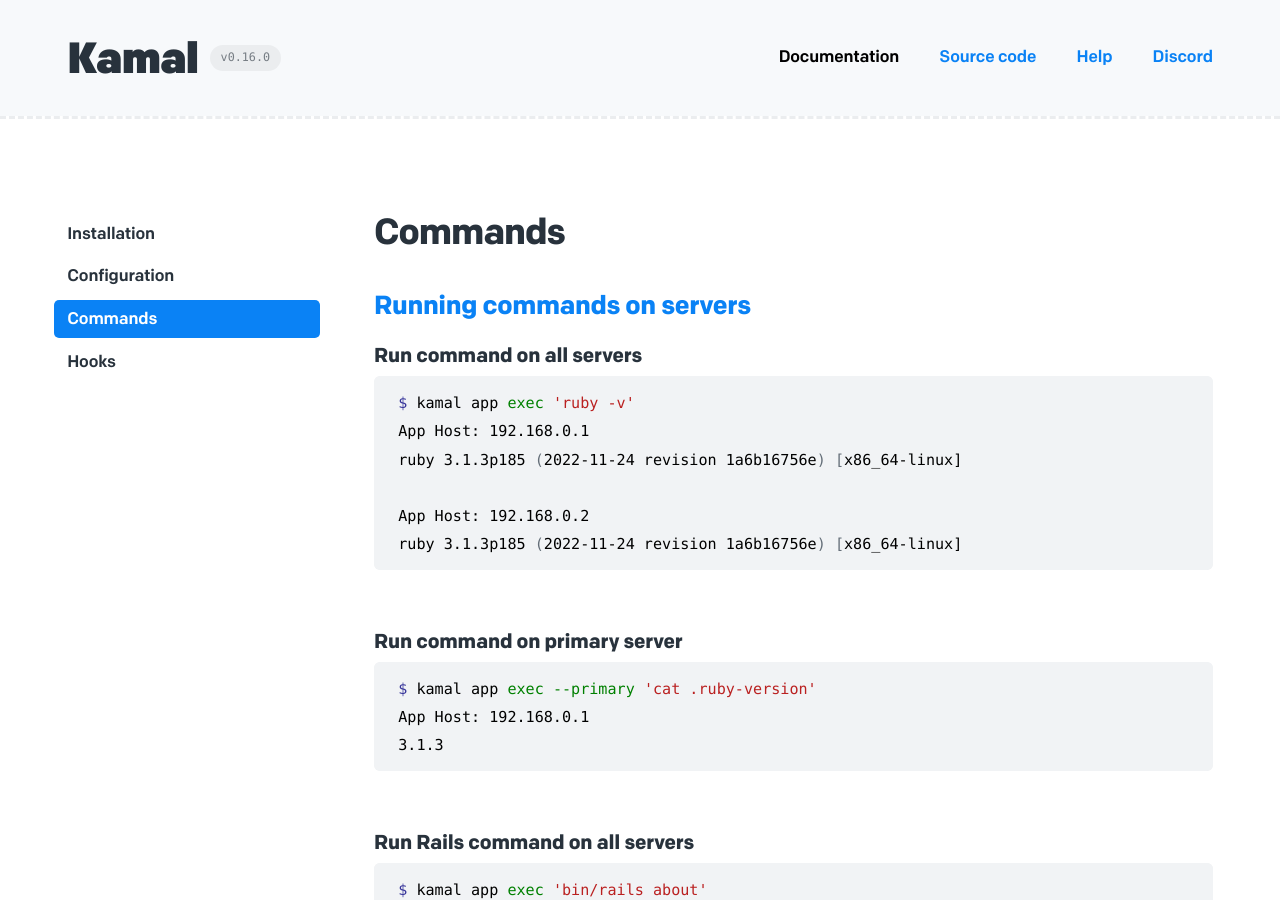
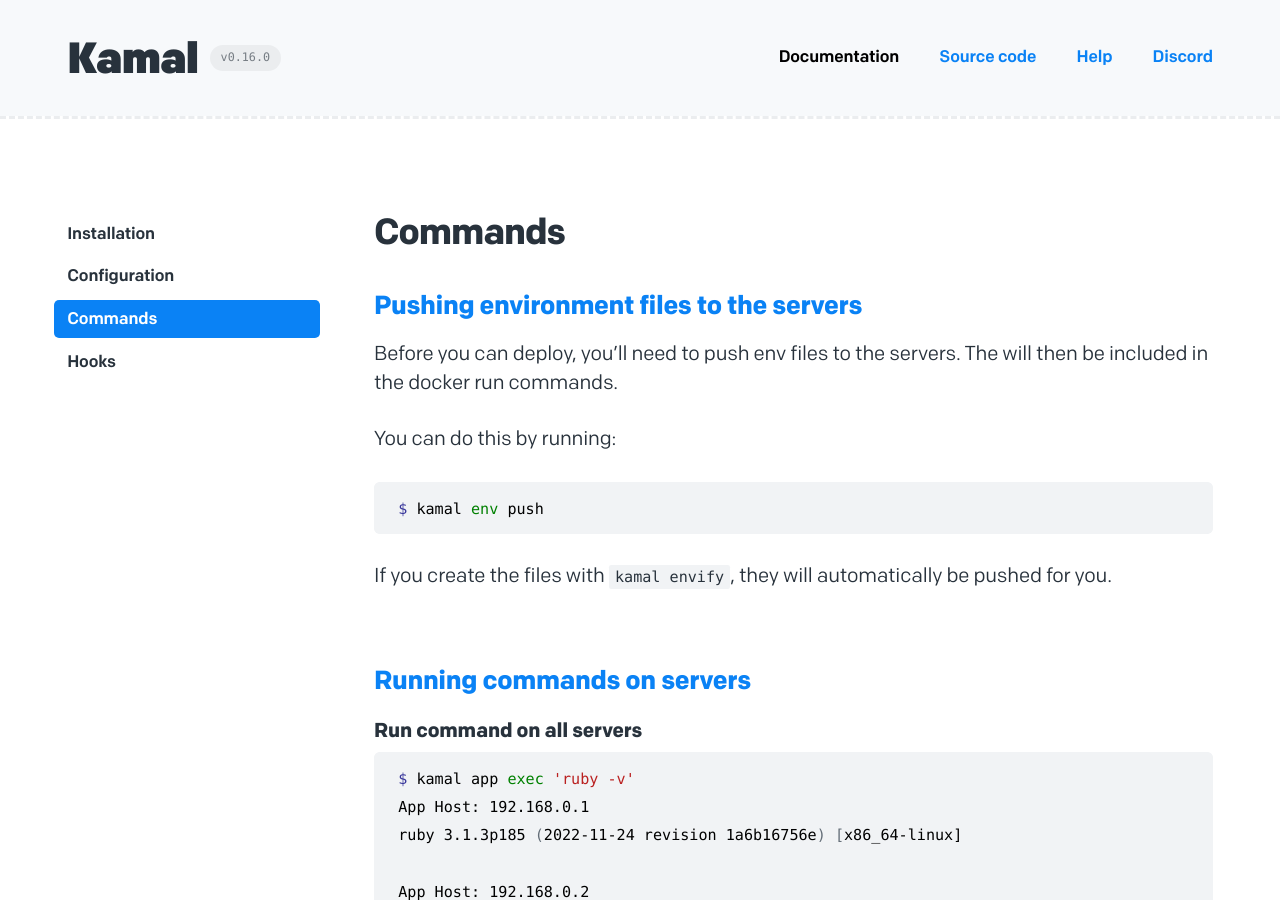
Before and after one commit to basecamp/kamal-site, a Jekyll site: the page built from _docs/commands.md, in a window 1280 px wide and 900 px high. Built offline with Jekyll 4.4.1, drawn with Linux system fonts in a browser that asks for light colours.

Commit message:
Docs for env push
See https://github.com/basecamp/kamal/pull/438

````diff
--- a/_docs/commands.md
+++ b/_docs/commands.md
@@ -4,6 +4,19 @@ order: 3
 ---
 
 # Commands
+
+## Pushing environment files to the servers
+
+Before you can deploy, you'll need to push env files to the servers. The will then be
+included in the docker run commands.
+
+You can do this by running:
+
+```bash
+$ kamal env push
+```
+
+If you create the files with `kamal envify`, they will automatically be pushed for you.
 
 ## Running commands on servers
 
````
Also changed, not shown: _docs/configuration.md (+2 -0 lines).
